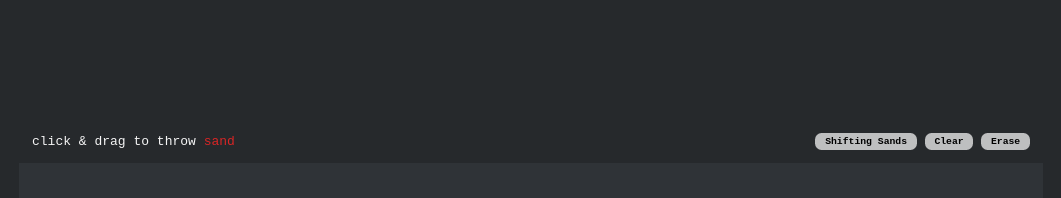
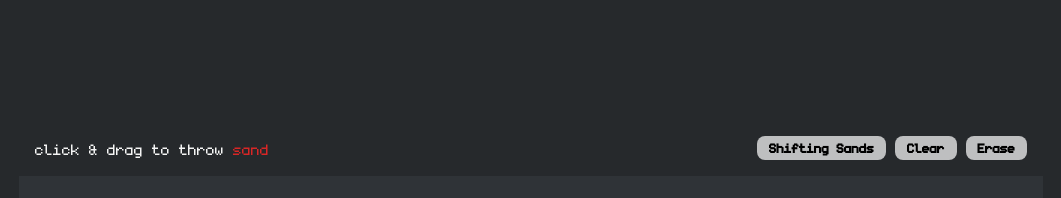
Before and after one commit to Klopies/falling-sand, a plain HTML site: page index.html in a window 1280 px wide. Shown: the whole page, without its empty margins (109-1170 px from the left). Drawn offline with Linux system fonts and the light colour scheme; animation ran at ten frames a second.

Commit message:
feat: added font

```diff
--- a/index.html
+++ b/index.html
@@ -5,6 +5,10 @@
     <meta name="viewport" content="width=device-width, initial-scale=1.0" />
     <title>Falling Sand</title>
     <style>
+      @font-face {
+        font-family: monogram;
+        src: url(public/fonts/monogram.ttf);
+      }
       *,
       *::before,
       *::after {
@@ -16,12 +20,12 @@
         padding: 0;
         width: 100%;
         height: 100%;
-        font-family: monospace;
+        font-family: monogram;
       }
       h1 {
         font-weight: 400;
-        font-size: 1rem;
         margin: 0;
+        font-size: 1.5rem;
       }
       body {
         display: flex;
@@ -32,6 +36,7 @@
         background-color: #26292c;
         color: whitesmoke;
         padding: 1rem;
+        font-size: 1.5rem;
         overflow: hidden;
       }
       .content {
@@ -51,8 +56,8 @@
         border: none;
         border-radius: 0.5rem;
         padding: 0.25rem 0.75rem;
-        font-family: monospace;
-        font-size: 0.75rem;
+        font-family: monogram, monospace;
+        font-size: 1.25rem;
         font-weight: bold;
         cursor: pointer;
         background-color: hsl(0 0% 100% / 0.7);
@@ -65,7 +70,7 @@
         background-color: hsl(0 0% 100% / 1);
       }
       #info {
-        min-height: 10px;
+        margin: 0;
       }
       #trippy.active {
         color: white;
@@ -75,7 +80,7 @@
         position: absolute;
         top: 0;
         left: 0;
-        padding: 0.25rem 1rem;
+        padding: 1rem;
         /* background-color: #2F3337ff; */
         background-color: #26292cef;
         backdrop-filter: blur(20px);
```
Also changed, not shown: public/fonts/monogram.ttf (added).
